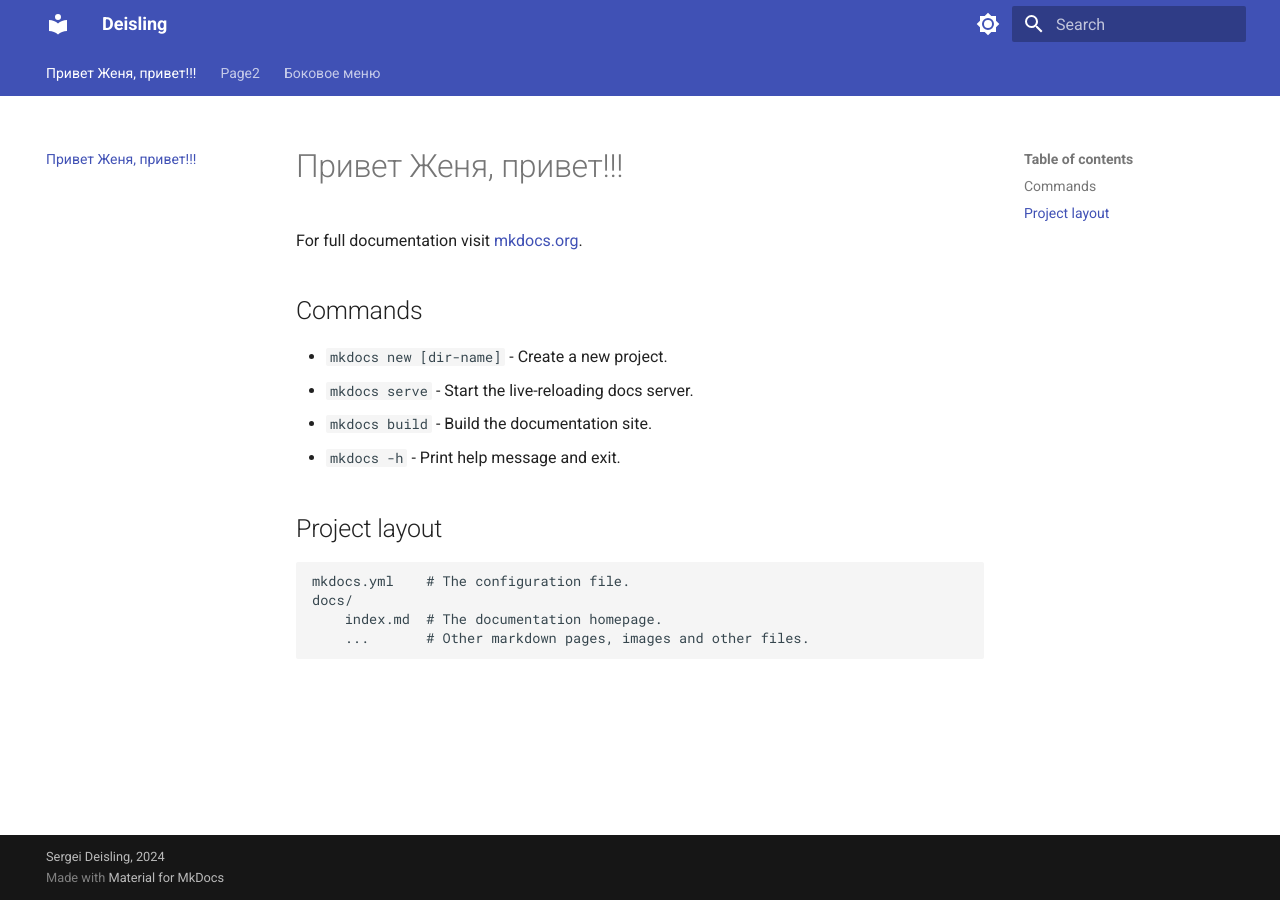
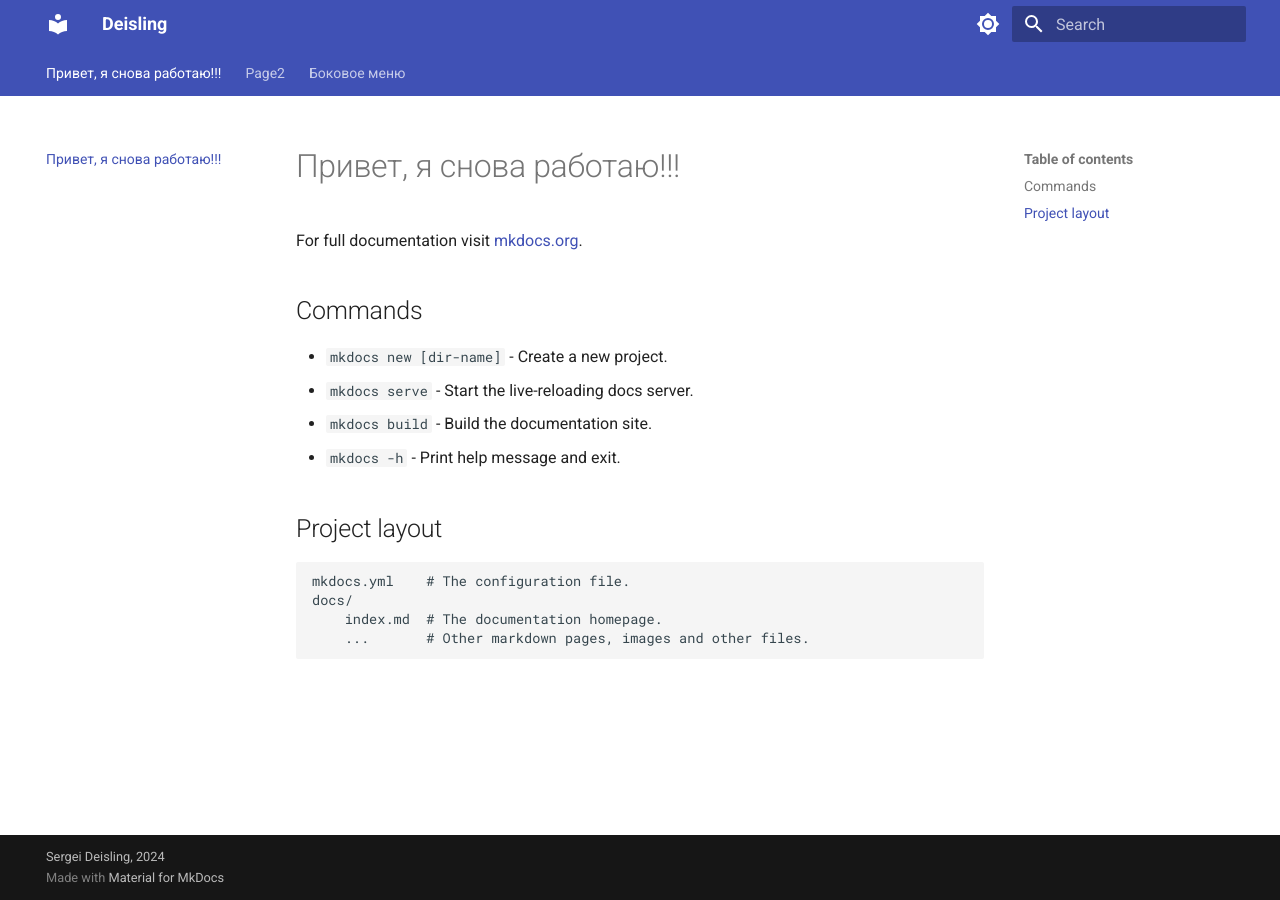
Before and after one commit to Deisling/mcdocs, an MkDocs documentation site: the page built from docs/index.md, in a window 1280 px wide. Built offline with MkDocs 1.6.1 and Material for MkDocs 9.7.7, drawn with Linux system fonts in a browser that asks for light colours.

Commit message:
тест

```diff
--- a/docs/index.md
+++ b/docs/index.md
@@ -1,4 +1,4 @@
-# Привет Женя, привет!!!
+# Привет, я снова работаю!!!
 
 For full documentation visit [mkdocs.org](https://www.mkdocs.org).
 
```
